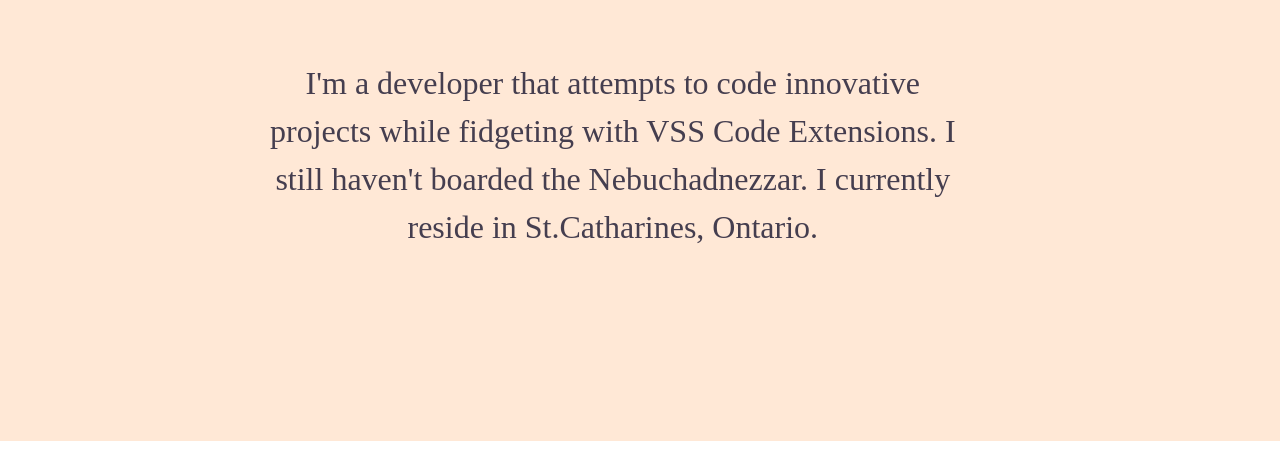
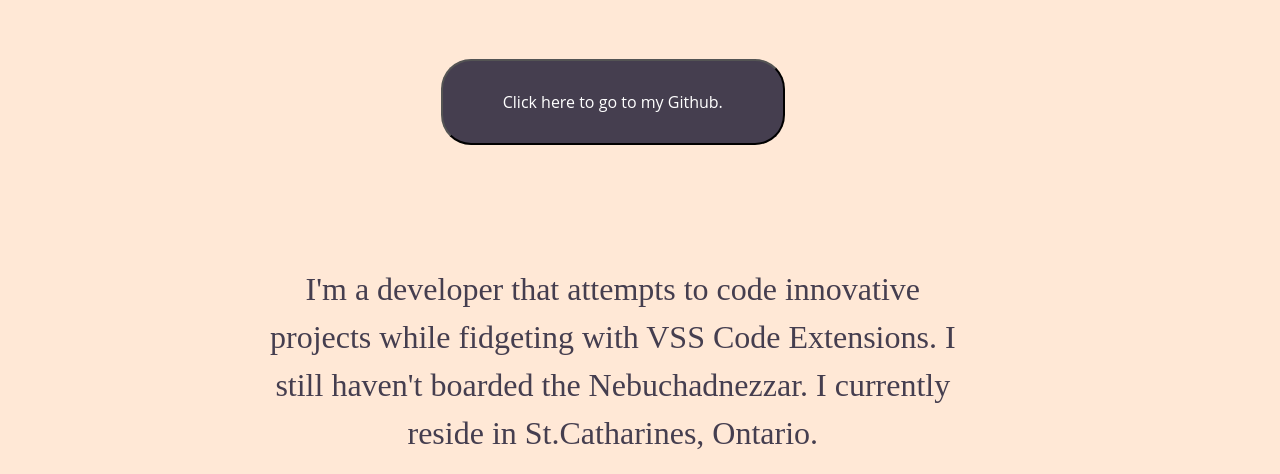
Before and after one commit to Stevenhaines06/new-site-sc-sh, a website built with Parcel: page index.html in a window 1280 px wide. Shown: the part 326-800 px from the top of the page. Built offline with nearby package versions, Linux system fonts and the light colour scheme.

Commit message:
added git button

```diff
--- a/index.html
+++ b/index.html
@@ -37,6 +37,7 @@
       </nav>
       <div class="home-title">
         <h1> Hello, my name is Steven Haines.</h1>
+        <button class="project-link">Click here to go to my Github.</button>
         <h2> I'm a developer that attempts to code innovative projects while fidgeting with VSS Code Extensions. I still haven't boarded the Nebuchadnezzar. I currently reside in St.Catharines, Ontario.</h2>
       </div>
 
```
